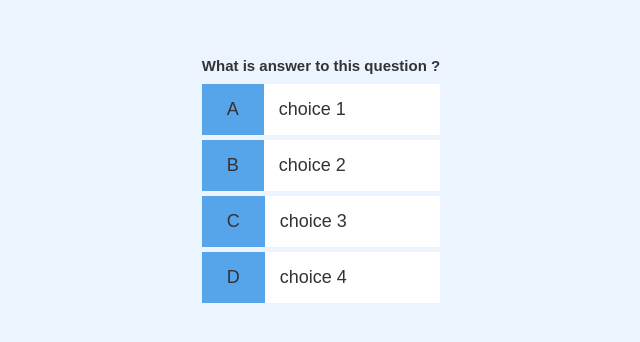
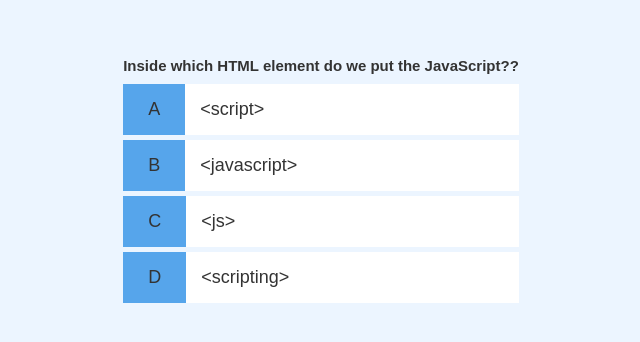
Before and after one commit to Krishnabot/Quizz-App, a website built with webpack: page src/views/partials/game.html in a window 1280 px wide. Shown: the part 218-560 px from the top of the page, without its empty margins (319-959 px from the left). Built offline with nearby package versions, Linux system fonts and the light colour scheme.

Commit message:
Render Dynamic Contents from game.js

```diff
--- a/src/index.js
+++ b/src/index.js
@@ -1 +1,4 @@
 import "./style.css";
+import startGame from "./modules/game";
+
+startGame();
--- /dev/null
+++ b/src/modules/game.js
@@ -0,0 +1,77 @@
+const question = document.querySelector("#question");
+const choices = document.querySelectorAll(".choice-text");
+
+let currentQuestion = {};
+let acceptingAnswers = false;
+let score = 0;
+let questionCounter = 0;
+let availableQuesions = [];
+
+const questions = [
+  {
+    question: "Inside which HTML element do we put the JavaScript??",
+    choice1: "<script>",
+    choice2: "<javascript>",
+    choice3: "<js>",
+    choice4: "<scripting>",
+    answer: 1,
+  },
+  {
+    question:
+      "What is the correct syntax for referring to an external script called 'xxx.js'?",
+    choice1: "<script href='xxx.js'>",
+    choice2: "<script name='xxx.js'>",
+    choice3: "<script src='xxx.js'>",
+    choice4: "<script file='xxx.js'>",
+    answer: 3,
+  },
+  {
+    question: " How do you write 'Hello World' in an alert box?",
+    choice1: "msgBox('Hello World');",
+    choice2: "alertBox('Hello World');",
+    choice3: "msg('Hello World');",
+    choice4: "alert('Hello World');",
+    answer: 4,
+  },
+];
+
+// CONSTANTS
+const CORRECT_BONUS = 10;
+const MAX_QUESTIONS = 3;
+
+const startGame = () => {
+  availableQuesions = [...questions];
+  getNewQuestion();
+};
+
+const getNewQuestion = () => {
+  if (availableQuesions.length === 0 || questionCounter >= MAX_QUESTIONS) {
+    // go to the end page
+    return window.location.assign("/end.html");
+  }
+  questionCounter += 1;
+  const questionIndex = Math.floor(Math.random() * availableQuesions.length);
+  currentQuestion = availableQuesions[questionIndex];
+  question.innerText = currentQuestion.question;
+
+  choices.forEach((choice) => {
+    const { number } = choice.dataset;
+    choice.innerText = currentQuestion[`choice${number}`];
+  });
+
+  availableQuesions.splice(questionIndex, 1);
+  acceptingAnswers = true;
+};
+
+choices.forEach((choice) => {
+  choice.addEventListener("click", (e) => {
+    if (!acceptingAnswers) return;
+
+    acceptingAnswers = false;
+    const selectedChoice = e.target;
+    const selectedAnswer = selectedChoice.dataset.number;
+    getNewQuestion();
+  });
+});
+
+export default startGame;
--- a/src/style.css
+++ b/src/style.css
@@ -82,4 +82,5 @@ h1{
 
 .choice-text{
   padding: 1.5rem;
+  width: 100%;
 }
--- a/src/views/partials/game.html
+++ b/src/views/partials/game.html
@@ -9,22 +9,22 @@
 <body>
   <div class="container">
     <div id="game" class="justify-center flex-column">
-      <h2 i = "question">What is answer to this question ?</h2>
+      <h2 id = "question">What is answer to this question ?</h2>
       <div class="choice-container hover-class">
         <p class="choice-prefix">A</p>
-        <p class="choice-text">choice 1</p>
+        <p class="choice-text" data-number="1">choice 1</p>
       </div>
             <div class="choice-container hover-class">
         <p class="choice-prefix">B</p>
-        <p class="choice-text">choice 2</p>
+        <p class="choice-text" data-number="2">choice 2</p>
       </div>
             <div class="choice-container hover-class">
         <p class="choice-prefix">C</p>
-        <p class="choice-text">choice 3</p>
+        <p class="choice-text" data-number="3">choice 3</p>
       </div>
             <div class="choice-container hover-class">
         <p class="choice-prefix">D</p>
-        <p class="choice-text">choice 4</p>
+        <p class="choice-text" data-number="4">choice 4</p>
       </div>
     </div>
   </div>
```
Also changed, not shown: dist/game.html, dist/main.js.
